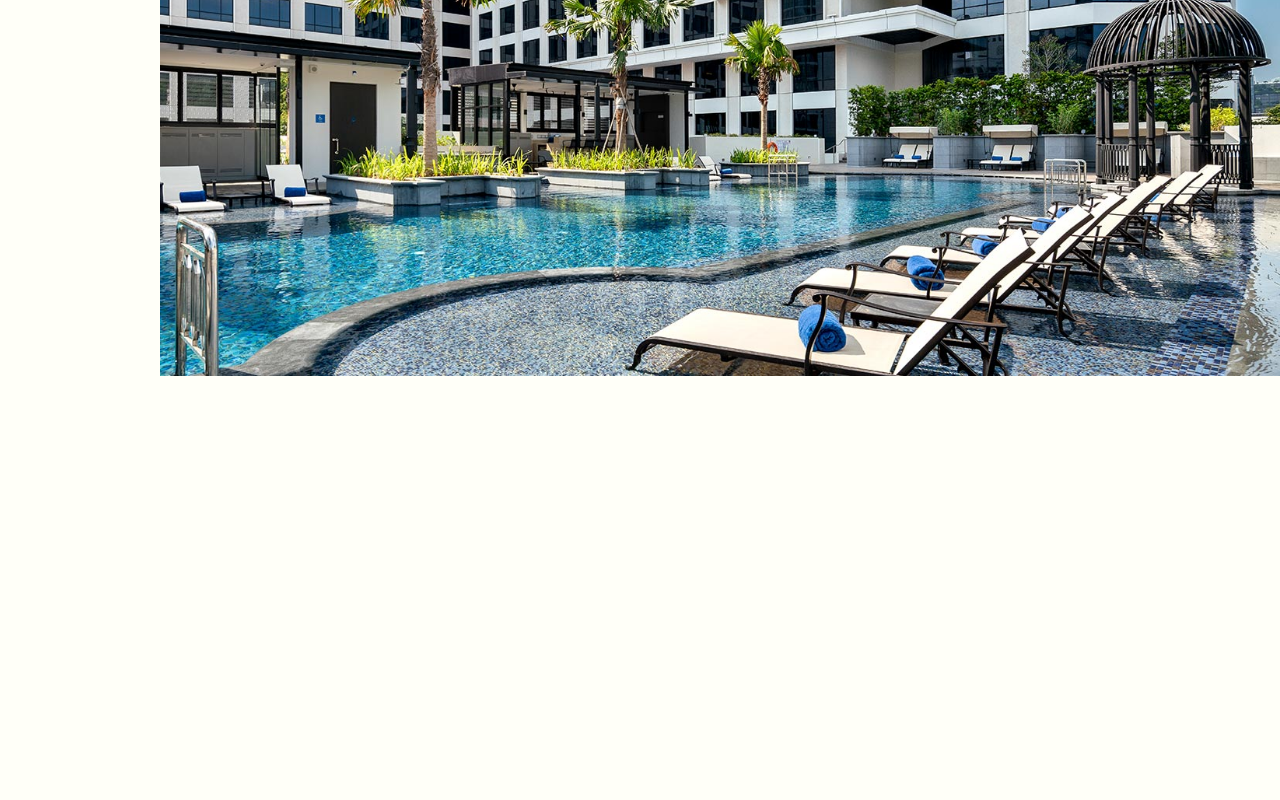
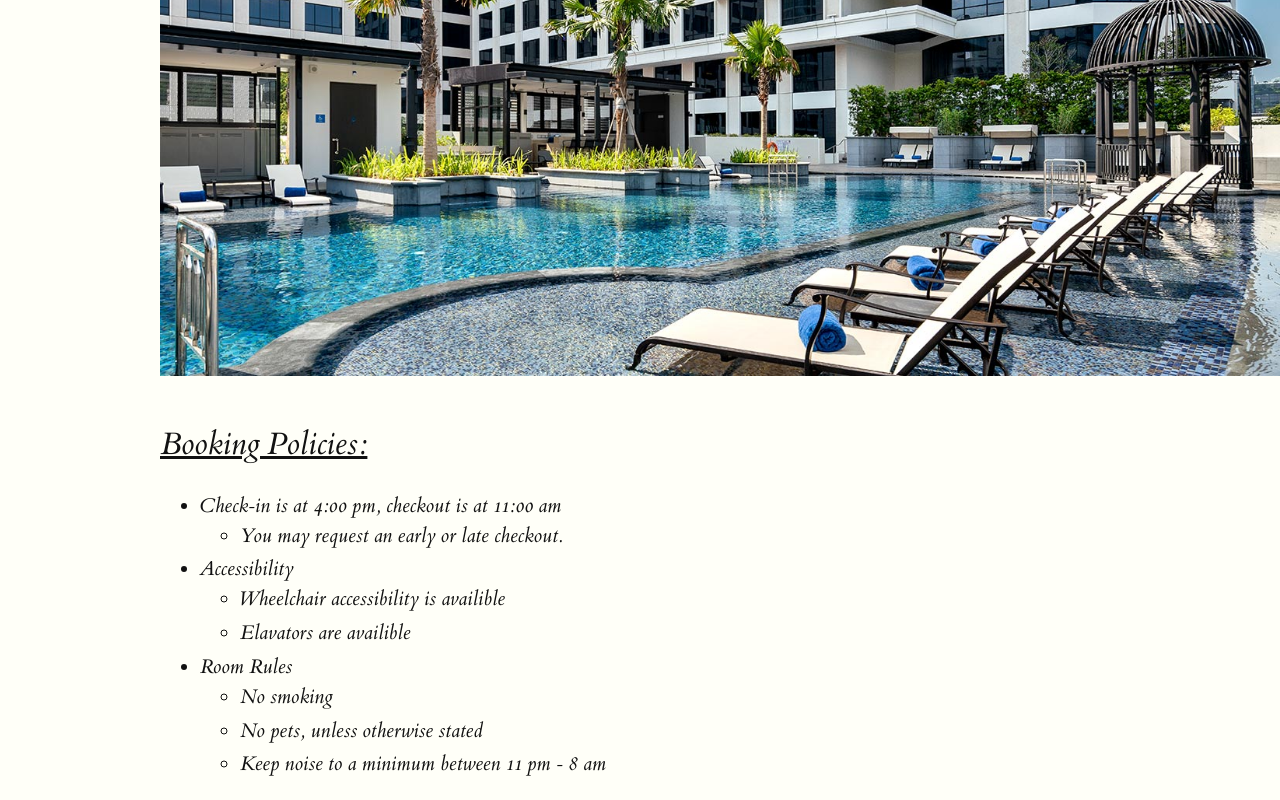
Before and after one commit to procto76/framework-challenge, a plain HTML site: page index.html in a window 1280 px wide. Shown: the part 1817-2617 px from the top of the page. Before the commit the page ends 2201 px from the top, so only its background shows below. Drawn offline with Linux system fonts and the light colour scheme.

Commit message:
added booking policies

```diff
--- a/index.html
+++ b/index.html
@@ -69,5 +69,33 @@
       <img class="large-image" src="images/hotel-outside.jpg" alt="Picture of the exterior of the hotel">
     </div>
 
+    <div class = "section">
+      <h2>
+        <u>Booking Policies:</u>
+      </h2>
+      <h3>
+        <ul>
+          <li>Check-in is at 4:00 pm, checkout is at 11:00 am</li>
+            <ul>
+              <li>You may request an early or late checkout. </li>
+            </ul>
+
+          <li>Accessibility</li>
+          <ul>
+            <li>Wheelchair accessibility is availible</li>
+            <li>Elavators are availible</li>
+          </ul>
+
+          <li>Room Rules</li>
+          <ul>
+            <li>No smoking</li>
+            <li>No pets, unless otherwise stated</li>
+            <li>Keep noise to a minimum between 11 pm - 8 am</li>
+          </ul>
+
+        </ul>
+      </h3>
+    </div>
+
   </body>
 </html>
```
